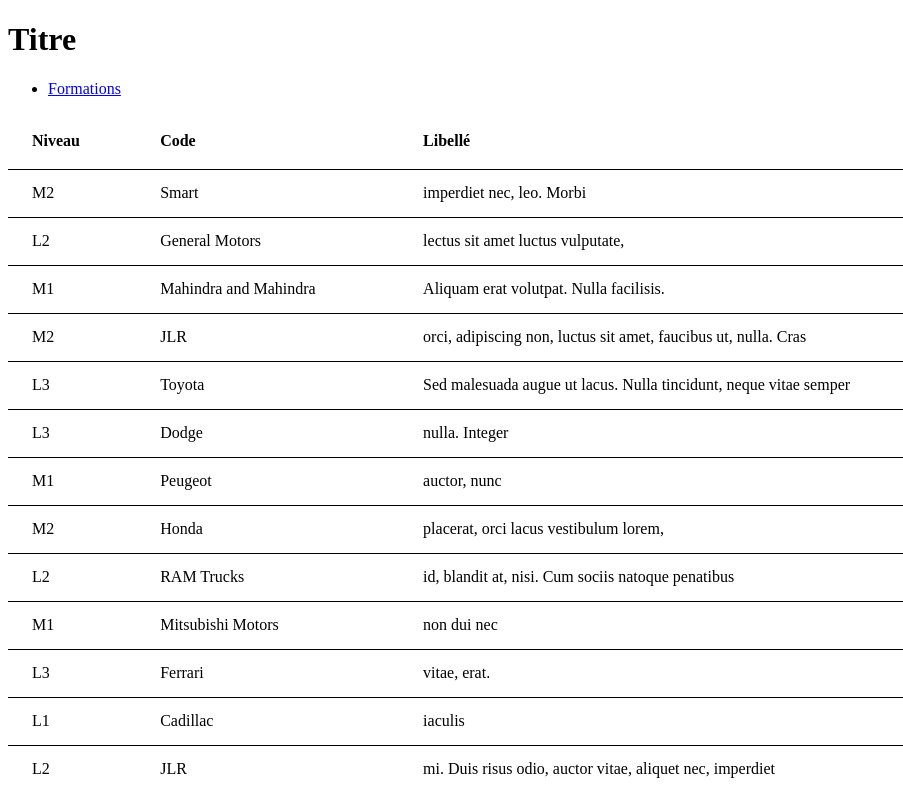
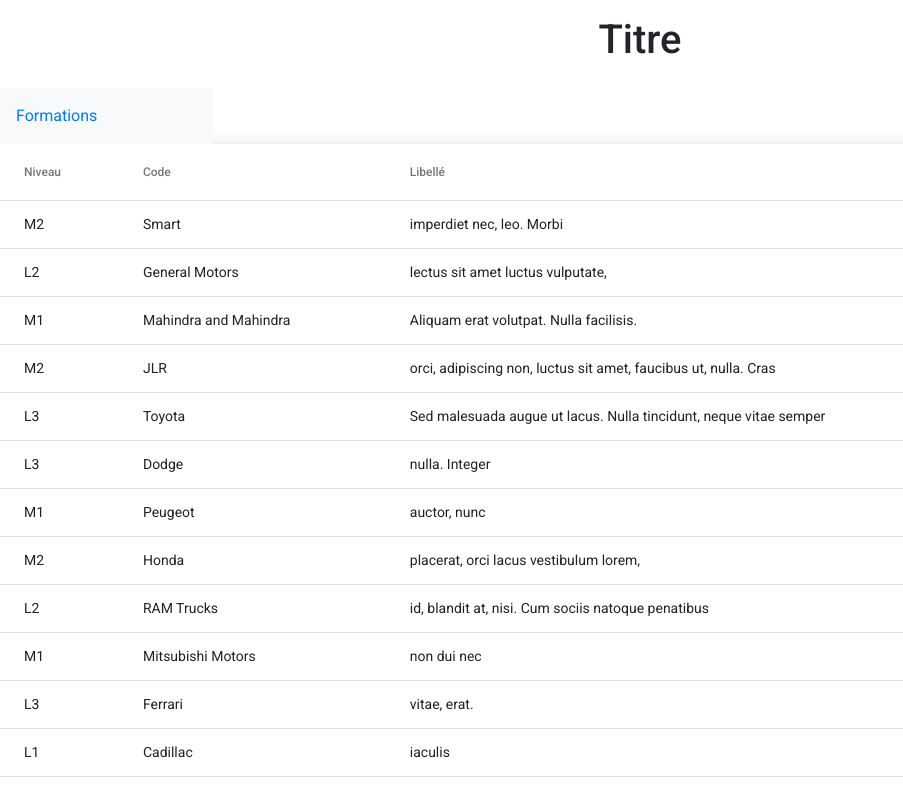
Before and after one commit to Amrelha/UboFrontEnd, an Angular app: page / in a window 1280 px wide. Shown: the top 792 px of the page, without its empty margins (0-903 px from the left). Built offline with nearby package versions, Linux system fonts and the light colour scheme.

Commit message:
Create 3 components: Header, NavBar, FormationsTable

```diff
--- a/angular.json
+++ b/angular.json
@@ -31,6 +31,8 @@
               "src/assets"
             ],
             "styles": [
+              "./node_modules/@angular/material/prebuilt-themes/indigo-pink.css",
+              "node_modules/bootstrap/dist/css/bootstrap.min.css",
               "src/styles.scss"
             ],
             "scripts": []
@@ -95,6 +97,7 @@
               "src/assets"
             ],
             "styles": [
+              "./node_modules/@angular/material/prebuilt-themes/indigo-pink.css",
               "src/styles.scss"
             ],
             "scripts": []
@@ -126,6 +129,7 @@
           }
         }
       }
-    }},
+    }
+  },
   "defaultProject": "UboFrontEnd"
 }
--- a/package.json
+++ b/package.json
@@ -12,13 +12,16 @@
   "private": true,
   "dependencies": {
     "@angular/animations": "~9.1.9",
+    "@angular/cdk": "^9.2.4",
     "@angular/common": "~9.1.9",
     "@angular/compiler": "~9.1.9",
     "@angular/core": "~9.1.9",
     "@angular/forms": "~9.1.9",
+    "@angular/material": "^9.2.4",
     "@angular/platform-browser": "~9.1.9",
     "@angular/platform-browser-dynamic": "~9.1.9",
     "@angular/router": "~9.1.9",
+    "bootstrap": "^4.6.0",
     "rxjs": "~6.5.4",
     "tslib": "^1.10.0",
     "zone.js": "~0.10.2"
--- a/src/index.html
+++ b/src/index.html
@@ -6,6 +6,8 @@
   <base href="/">
   <meta name="viewport" content="width=device-width, initial-scale=1">
   <link rel="icon" type="image/x-icon" href="favicon.ico">
+  <link href="https://fonts.googleapis.com/css?family=Roboto:300,400,500&display=swap" rel="stylesheet">
+  <link href="https://fonts.googleapis.com/icon?family=Material+Icons" rel="stylesheet">
 </head>
 <body>
   <app-root></app-root>
--- a/src/styles.scss
+++ b/src/styles.scss
@@ -1 +1,4 @@
 /* You can add global styles to this file, and also import other style files */
+
+html, body { height: 100%; }
+body { margin: 0; font-family: Roboto, "Helvetica Neue", sans-serif; }
```
Also changed, not shown: 1 other file (tests, documents, lock files or other folders).
